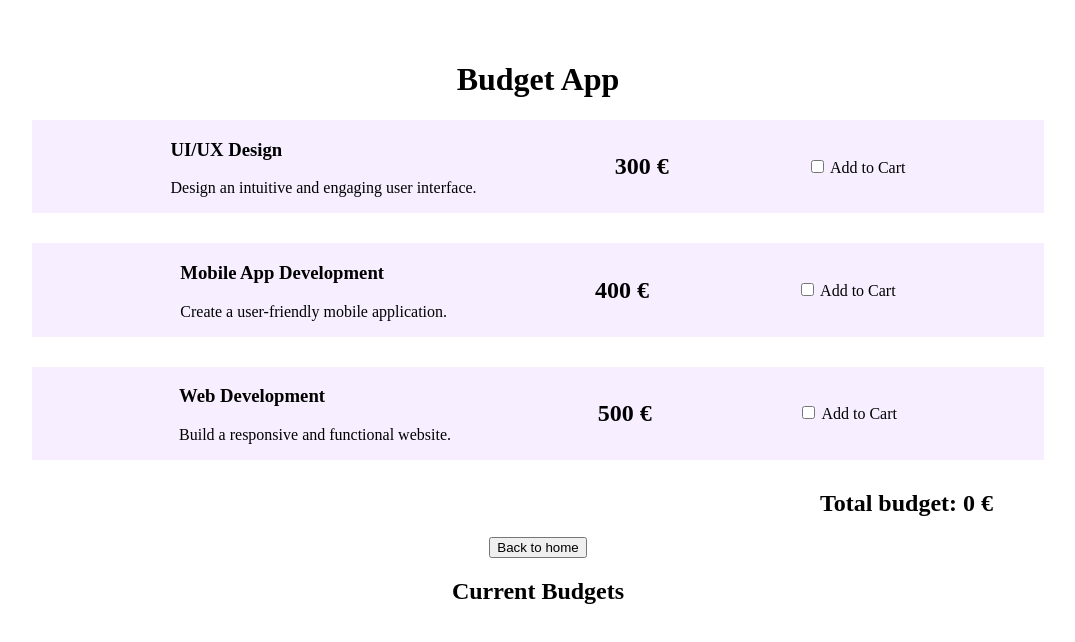
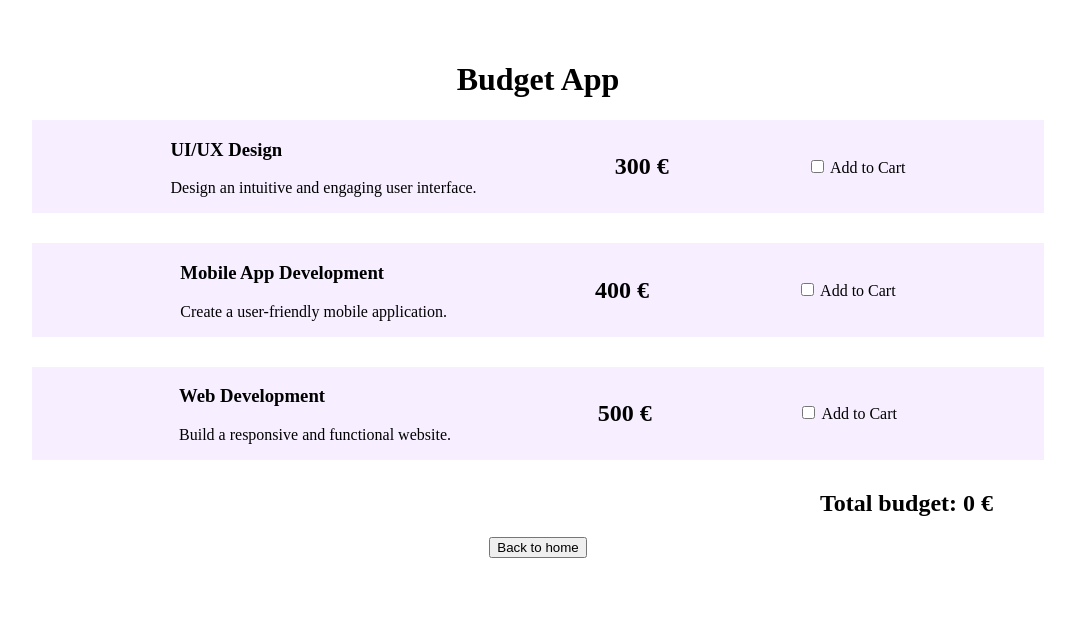
Before and after one commit to AuroraHumo/budget-web-app, a React (Vite) app: page /home in a window 1280 px wide. Shown: the top 642 px of the page, without its empty margins (102-1177 px from the left). Built offline with nearby package versions, Linux system fonts and the light colour scheme.

Commit message:
BudgetListComponent improved

```diff
--- a/src/components/budgetListcomponent.jsx
+++ b/src/components/budgetListcomponent.jsx
@@ -2,7 +2,7 @@ import React from "react";
 
 const BudgetListComponent = ({budgetList}) => {
     return (
-        <div >
+        <div>
             <h2> Current Budgets</h2>
             {budgetList.map((budget, index) => (
             <div key={index}>
--- a/src/components/home.jsx
+++ b/src/components/home.jsx
@@ -4,14 +4,15 @@ import { useState } from "react";
 import ServicesComponent from "./servicesComponent";
 import BudgetListComponent from "./budgetListcomponent";
 
+
 const Home = () => {
     const [budgetList, setBudgetList] = useState([]);
     return (
         <>
         <ServicesComponent setBudgetList={setBudgetList}/>
-        <BudgetListComponent budgetList={budgetList}/>
+        {budgetList.length > 0 &&
+        <BudgetListComponent budgetList={budgetList}/>}
         </>
-
     )
 }
 
--- a/src/components/webDesignComponent.jsx
+++ b/src/components/webDesignComponent.jsx
@@ -6,7 +6,7 @@ const WebDesignComponent = ({onWebBudgetChange}) => {
     const [inputValueLanguages, setInputValueLanguages] = useState(1);
 
     useEffect (() => {
-        const budget = (inputValuePages + inputValueLanguages) * 30;
+        const budget = (inputValuePages + inputValueLanguages) * 20;
         onWebBudgetChange(budget);
     }, [inputValuePages, inputValueLanguages, onWebBudgetChange]);
 
```
